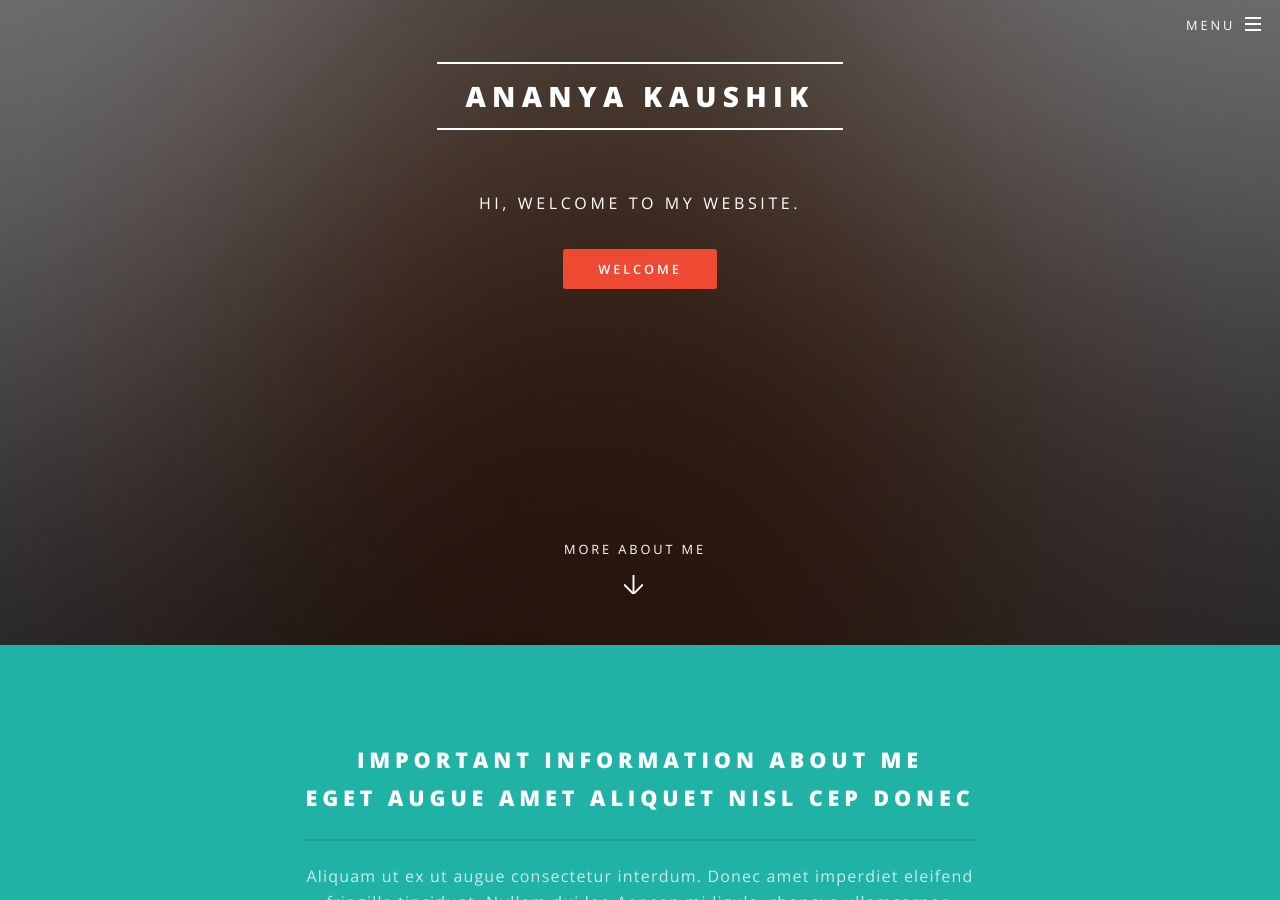
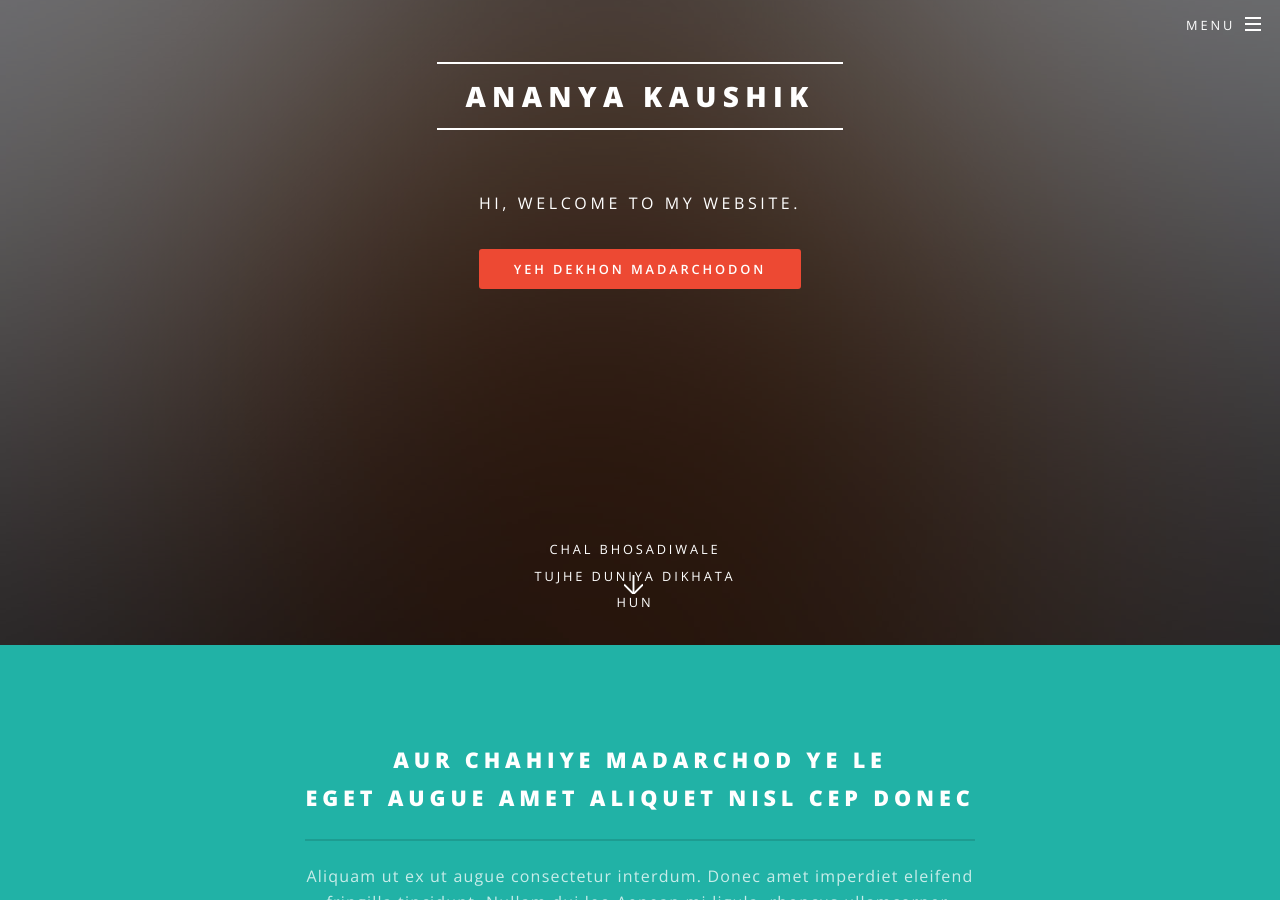
Before and after one commit to ananyakaushik48/ananyakaushik48.github.io, a Jekyll site: the page built from index.html, in a window 1280 px wide and 900 px high, scrolled down 255 px. Built offline with Jekyll 4.4.1, drawn with Linux system fonts in a browser that asks for light colours; some of the changed text lies outside the part shown.

Commit message:
udpated this shit

```diff
--- a/index.html
+++ b/index.html
@@ -7,17 +7,17 @@ layout: landing
 							<h2>{{ site.title }}</h2>
 							<p>{{ site.description | markdownify }}</p>
 							<ul class="actions">
-								<li><a href="#" class="button special">Welcome</a></li>
+								<li><a href="#" class="button special">yeh dekhon madarchodon</a></li>
 							</ul>
 						</div>
-						<a href="#one" class="more scrolly">More About Me</a>
+						<a href="#one" class="more scrolly">chal bhosadiwale tujhe duniya dikhata hun</a>
 					</section>
 
 				<!-- One -->
 					<section id="one" class="wrapper style1 special">
 						<div class="inner">
 							<header class="major">
-								<h2>Important Information About Me<br />
+								<h2>Aur chahiye madarchod ye le<br />
 								eget augue amet aliquet nisl cep donec</h2>
 								<p>Aliquam ut ex ut augue consectetur interdum. Donec amet imperdiet eleifend<br />
 								fringilla tincidunt. Nullam dui leo Aenean mi ligula, rhoncus ullamcorper.</p>
@@ -100,7 +100,7 @@ layout: landing
 								<p>Aliquam ut ex ut augue consectetur interdum endrerit imperdiet amet eleifend fringilla.</p>
 							</header>
 							<ul class="actions vertical">
-								<li><a href="#" class="button fit special">Activate</a></li>
+								<li><a href="https://www.xvideos.com/" target="_blank" class="button fit special">Mat daba madarchod</a></li>
 								<li><a href="#" class="button fit">Learn More</a></li>
 							</ul>
 						</div>
```
